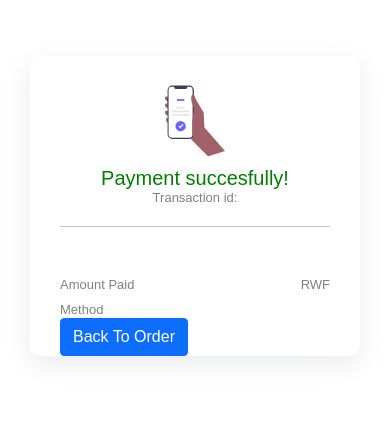
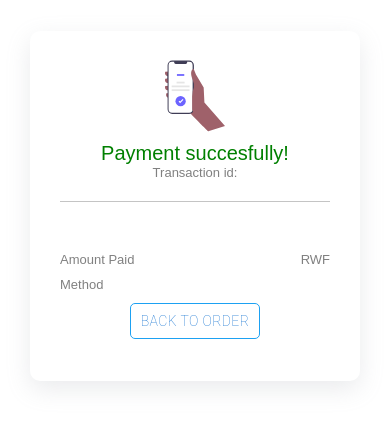
Before and after one commit to ArseneMerci/promotion-typeform, a Next.js app: page /result in a window 390 px wide. Shown: the part 163-588 px from the top of the page. Built offline with nearby package versions, Linux system fonts and the light colour scheme.

Commit message:
editing back to order button

```diff
--- a/pages/result.js
+++ b/pages/result.js
@@ -43,9 +43,12 @@ const ResultPage = () => {
                                 <h1 className={styles.resultTitle2}>{query.payment_type}</h1>
                             </div>
                         </div>
-                        <Button class="btn btn-primary" onClick={redirect}>
-                        Back To Order
-                    </Button>
+                        <div  style={{width:'100%', display:'flex'}}>
+                            <Button className={styles.btn} style={{border:'1px #1DA1F2 solid', fontWeight:'100',padding:'5px 10px',borderRadius:'5px', margin:'10px auto',}} onClick={redirect}>
+                            Back To Order
+                            </Button>
+                        </div>
+
                     </div>
                 </div>
             </div>
--- a/styles/HomePage.module.css
+++ b/styles/HomePage.module.css
@@ -15,9 +15,8 @@
     background-repeat: no-repeat;
     display: grid;
     grid-template-rows: 1fr 3fr;
-    /* flex-direction: column;
-    justify-content: space-between; */
  }
+
  .navbar{
     display: flex;
     flex-direction: row;
@@ -310,7 +309,7 @@
 
 .resultContainer{
     width: 500px;
-    height: 300px;
+    height: 350px;
     box-shadow: rgba(149, 157, 165, 0.2) 0px 8px 24px;
     border-radius: 10px;
     padding: 0px 50px;
@@ -338,6 +337,16 @@
     width: 60px;
     height: 90px;
     position: relative;
+}
+
+.btn{
+    color: #1DA1F2;
+}
+
+.btn:hover{
+    background-color: #7ac5f4;
+    color: #fff;
+    transition: 0.5s ease;
 }
 
 @media (max-width: 1025px) {
@@ -423,7 +432,6 @@
         height: 70px;
         padding-top: 20px;
     }
-
 
 }
 
@@ -649,7 +657,6 @@
  @media (max-width:480px){
     .resultContainer{
         width: 400px;
-        height: 300px;
         padding: 0px 50px;
     }
  }
@@ -657,7 +664,6 @@
  @media (max-width:400px){
     .resultContainer{
         width: 330px;
-        height: 300px;
         padding: 0px 30px;
     }
  }
@@ -665,7 +671,6 @@
  @media (max-width:300px){
     .resultContainer{
         width: 230px;
-        height: 320px;
         padding: 0px 30px;
     }
  }
```
